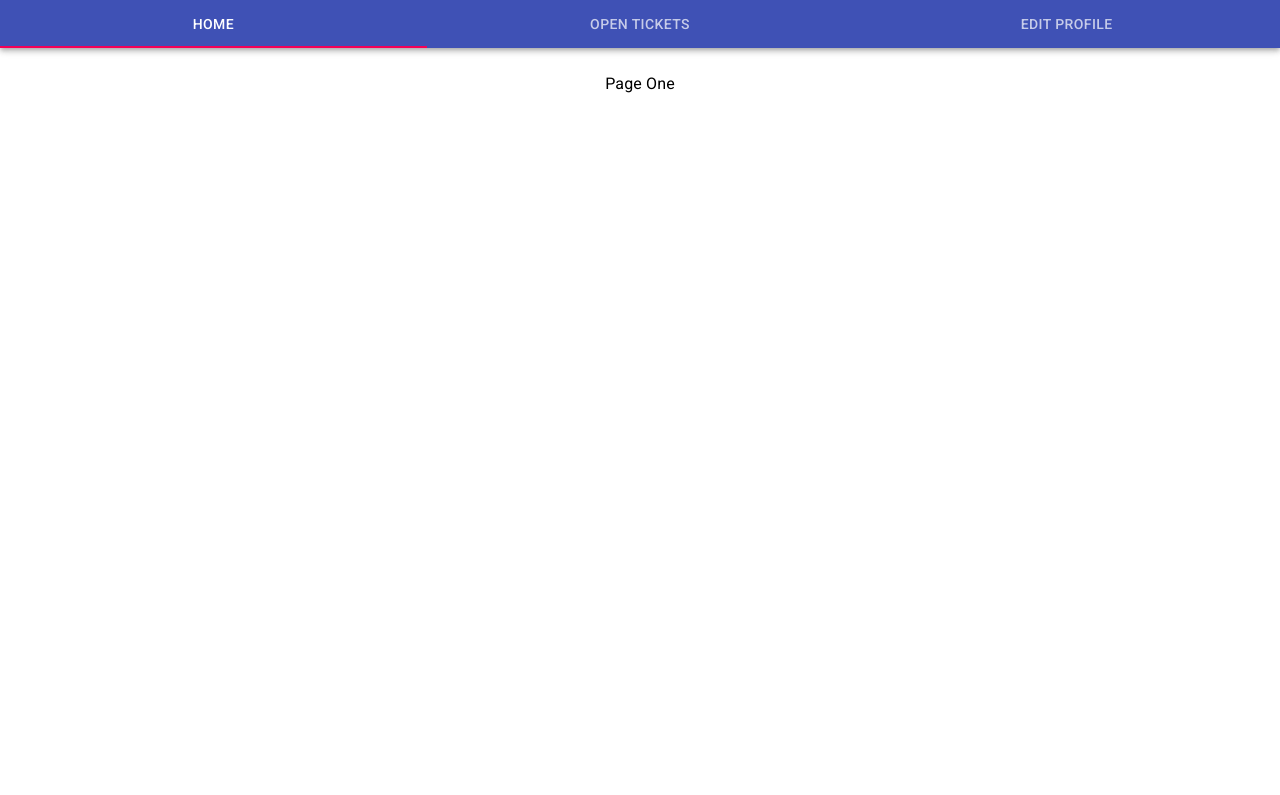
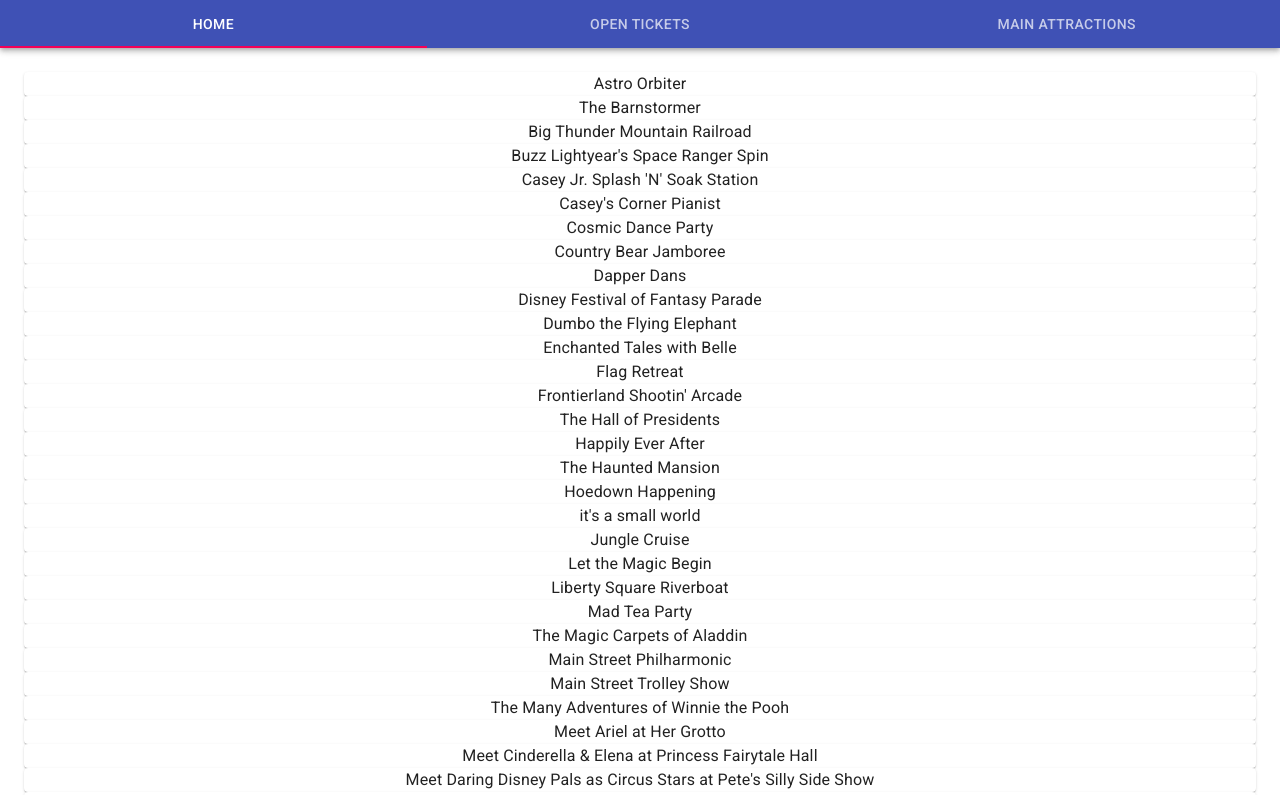
Before and after one commit to disney-parent-lambda/FE-Giselle-Hargrove, a React (Create React App) app in the folder disney-parent/: page /home in a window 1280 px wide. Shown: the top 795 px of the page. Built offline with nearby package versions, Linux system fonts and the light colour scheme.

Commit message:
added ticketlist component

```diff
--- a/disney-parent/src/Components/Home.js
+++ b/disney-parent/src/Components/Home.js
@@ -3,6 +3,7 @@
 import Tabs from '@material-ui/core/Tabs';
 import TabPanel from './TabPanel';
 import LinkTab from './LinkTab';
+import TicketList from './TicketList';
 
 export default function Home() {
   const [value, setValue] = useState(0);
@@ -28,12 +29,12 @@
 
           <LinkTab label="Home" href="/home" {...a11yProps(0)} />
           <LinkTab label="Open Tickets" href="/tickets" {...a11yProps(1)} />
-          <LinkTab label="Edit Profile" href="/edit-profile" {...a11yProps(2)} />
+          <LinkTab label="Main Attractions" href="/attractions" {...a11yProps(2)} />
 
         </Tabs>
       </AppBar>
       <TabPanel value={value} index={0}>
-        Page One
+        <TicketList />
       </TabPanel>
       <TabPanel value={value} index={1}>
         Page Two
--- a/disney-parent/src/Components/LinkTab.js
+++ b/disney-parent/src/Components/LinkTab.js
@@ -1,5 +1,6 @@
 import React from 'react';
 import Tab from '@material-ui/core/Tab';
+import TicketList from './TicketList';
 
 export default function LinkTab(props) {
   return (
--- a/disney-parent/src/Components/TabPanel.js
+++ b/disney-parent/src/Components/TabPanel.js
@@ -16,6 +16,7 @@
       {...other}
     >
       <Box p={3}>{children}</Box>
+
     </Typography>
   );
 }
--- /dev/null
+++ b/disney-parent/src/Components/TicketList.js
@@ -0,0 +1,18 @@
+import React from 'react';
+import dummyData from '../data.js';
+import Card from '@material-ui/core/Card';
+import Box from '@material-ui/core/Box';
+
+
+export default function TicketList() {
+
+  const list = dummyData.map((ride, index) => {
+    return <Card key={index}>{ride.name}</Card>
+  });
+
+  return (
+    <Box>
+      {list}
+    </Box>
+  );
+};
--- a/disney-parent/src/data.js
+++ b/disney-parent/src/data.js
@@ -1,4 +1,4 @@
-export default dummyData = [
+const dummyData = [
   {
     name: "Astro Orbiter",
     short_name: "Astro Orbiter",
@@ -295,3 +295,5 @@
     permalink: "enchanted-tiki-room"
   }
 ]
+
+export default dummyData;
```
